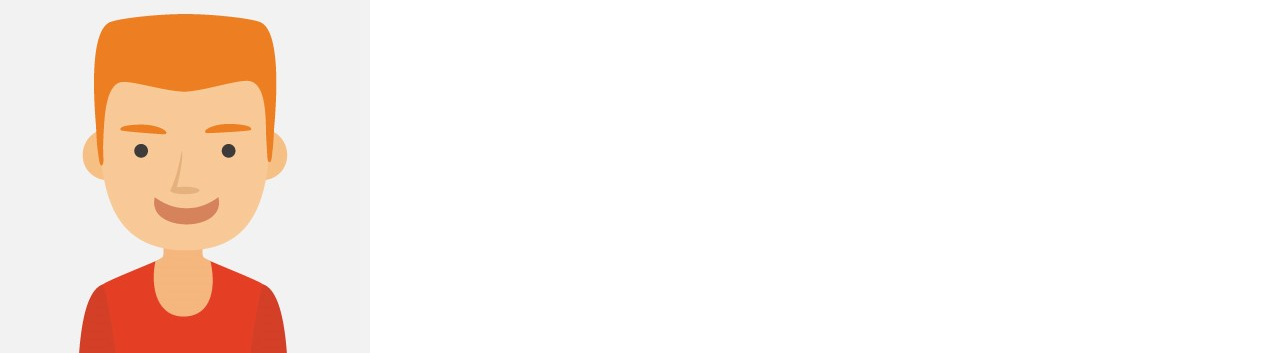
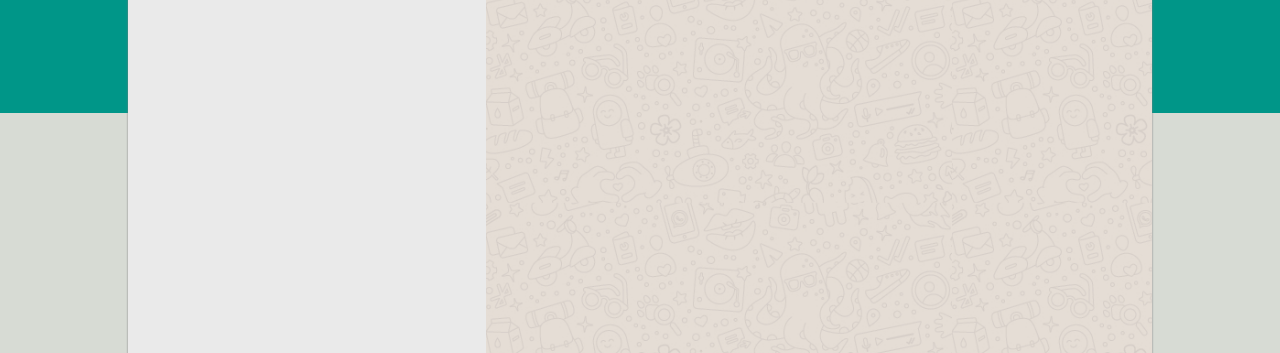
Before and after one commit to Pietromuresu/vue-boolzapp, a plain HTML site: page MILESTONE-1/index.html in a window 1280 px wide. Shown: the part 52-405 px from the top of the page. Drawn offline with nearby package versions, Linux system fonts and the light colour scheme.

Commit message:
html css main structure

```diff
--- a/MILESTONE-1/assets/css/style.css
+++ b/MILESTONE-1/assets/css/style.css
@@ -3,3 +3,37 @@
   padding: 0;
   box-sizing: border-box;
 }
+
+.debug {
+  background: #32292978;
+  border: 0.5px solid white;
+}
+
+body {
+  overflow: hidden;
+  height: 100vh;
+  background-color: #009688;
+  background-image: linear-gradient( 180deg, #009688 20%, #D7DBD4 20%);
+}
+
+.mainContainer {
+  display: flex;
+  margin:25px auto;
+  width: 80%;
+  height: 90vh;
+  box-shadow: 0 0 2px grey;
+
+}
+
+.contactsContainer {
+  width: 35%;
+  height: 100%;
+  background-color: #EAEAEA;
+}
+
+.chatContainer {
+  height: 100%;
+  width: 65%;
+  background-image: url(../img/mine.jpg);
+  background-size:70%;
+}
--- a/MILESTONE-1/index.html
+++ b/MILESTONE-1/index.html
@@ -10,14 +10,25 @@
 </head>
 <body>
 
+<main>
 
-  <div id="app">
-   <div v-for=" contact in contacts">
-    <h1 >{{contact.name}}  {{contact.visible}}</h1>
-    <img :src="contact.avatar" >
-   </div>
+  <div  id="app">
+
+    <div class="mainContainer">
+
+      <div class="contactsContainer">
+
+      </div>
+
+      <div class="chatContainer ">
+
+      </div>
+
+
+    </div>
 
   </div>
+</main>
 
 
 
```
